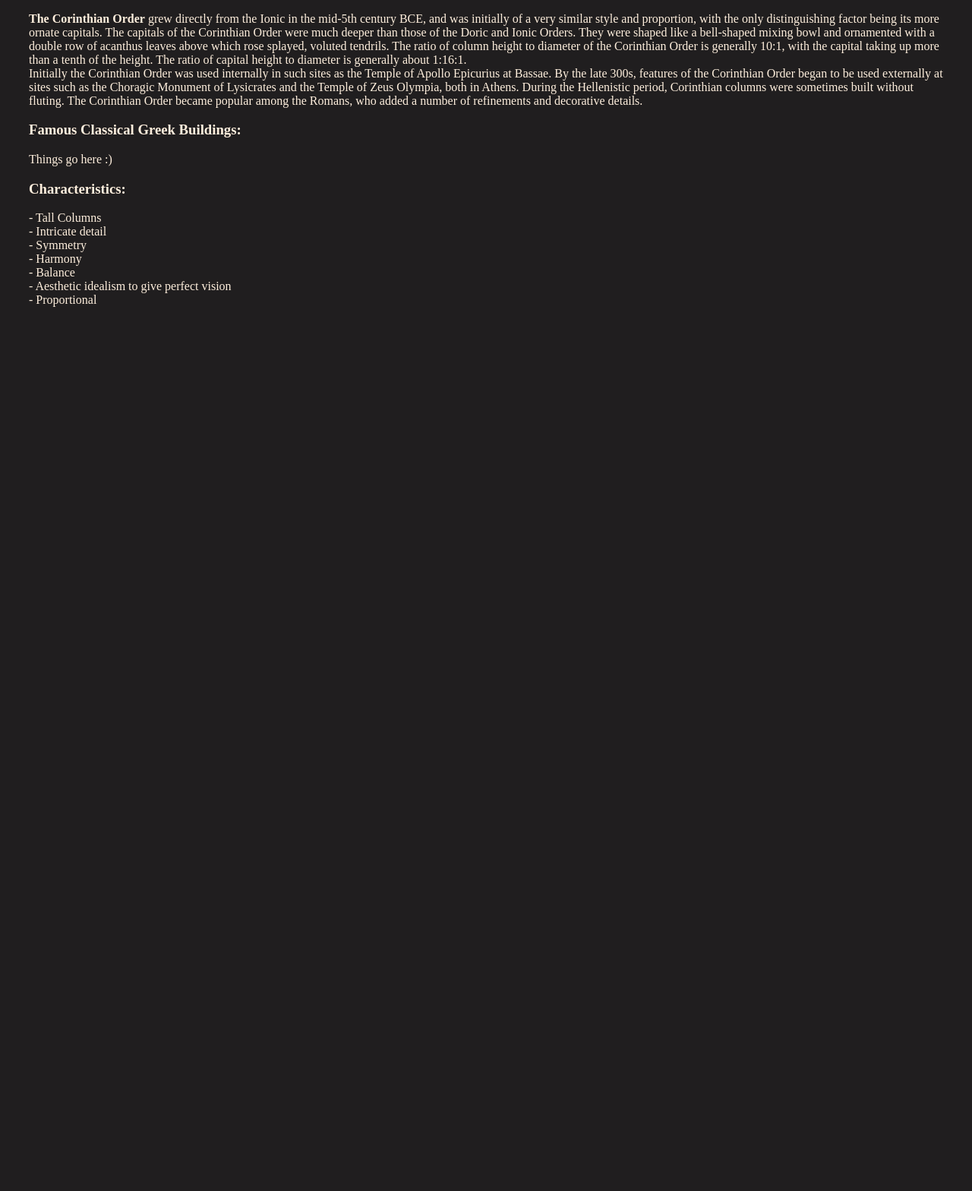
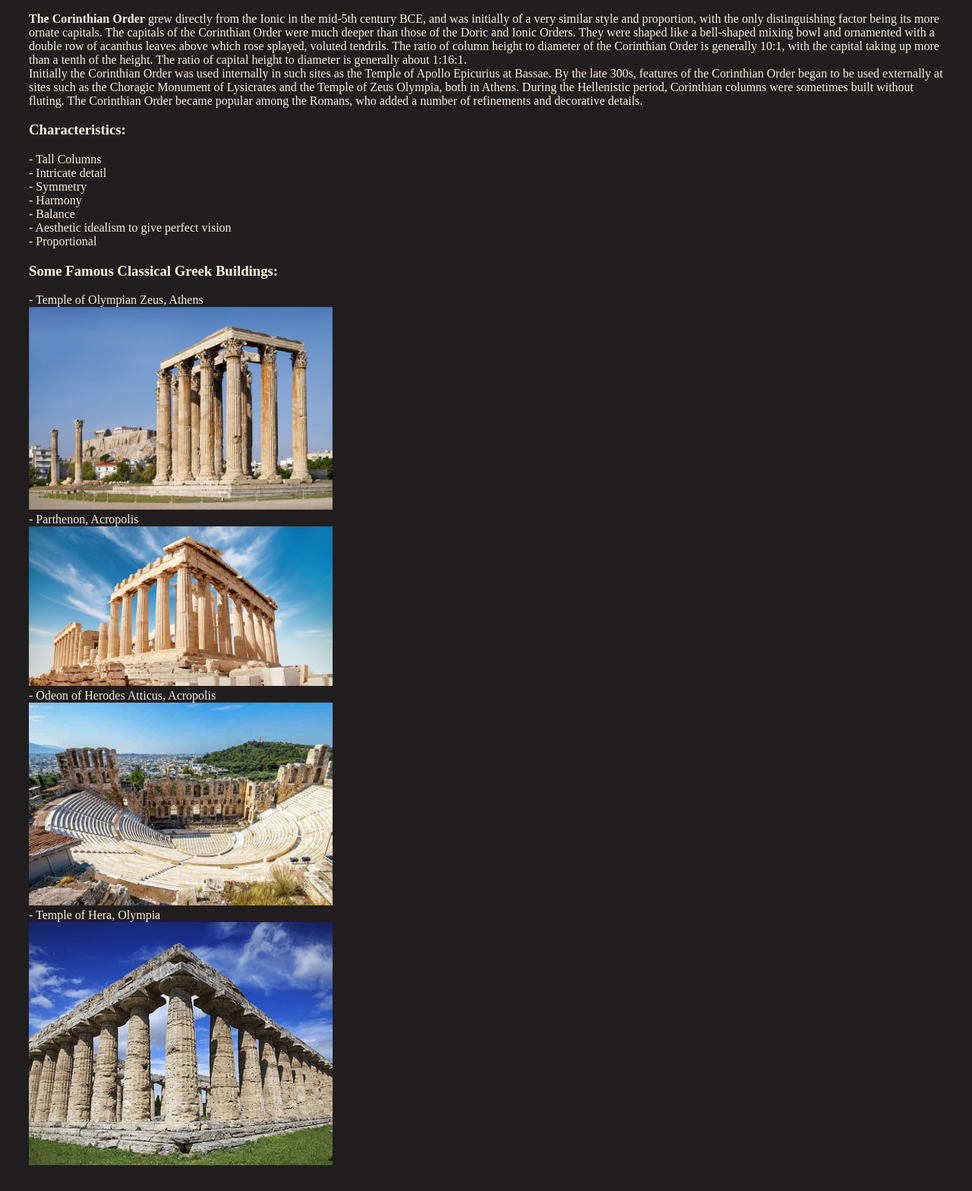
Before and after one commit to Llamalover217/eras, a Flask app: page /greek in a window 1280 px wide. Shown: the part 555-2123 px from the top of the page at 76% size. Before the commit the page ends 959 px from the top, so only its background shows below. Run offline with Flask 2, Linux system fonts and the light colour scheme.

Commit message:
photos :) on Greek page

```diff
--- a/templates/greek.html
+++ b/templates/greek.html
@@ -1,71 +1,102 @@
-{% extends 'layout.html' %}
-
-{% block main %}
+{% extends 'layout.html' %} {% block main %}
 <h3>A bit about the Greek Era:</h3>
 <p>
-    Classical Greek architecture is highly formalised in structure and decoration and is best known
-    for its temples. The Greek architectural style can be divided into 3 seperate orders:
-    the Doric Order, the Ionic Order, and the Corinthian Order.
+  Classical Greek architecture is highly formalised in structure and decoration
+  and is best known for its temples. The Greek architectural style can be
+  divided into 3 seperate orders: the Doric Order, the Ionic Order, and the
+  Corinthian Order.
 </p>
 <p>
-    <b>The Doric Order</b> developed on mainland Greece and spread to Italy.
-    Doric coloums almost always feature fluting down the length of the column, numbering up to
-    20 flutes. The flutes meet at sharp edges, called arrises.
-    Doric columns typically have no bases, with the exception of a few examples
-    dating from the Hellenistic period.
-    Pediments in the Doric style were decorated with figures in relief in early examples;
-    however, by the time the sculptures on the Parthenon were created, many pediment decorations were freestanding. <br>
-    The Parthenon is considered the most important surviving building of classical Greece and the zenith of
-    Doric Order architecture. It is a former temple on the Athenian Acropolis dedicated to the patron goddess
-    of Athens, Athena. Construction began on the Parthenon in 447 BCE, when the Athenian Empire was at its peak.
-    Construction was completed in 438 BCE, but decoration of the building continued until 432 BCE.
-    Although most architectural elements of the Parthenon belong to the Doric Order, a continuous sculptured
-    frieze in low relief that sits above the architrave belongs to the Ionic style.
+  <b>The Doric Order</b> developed on mainland Greece and spread to Italy. Doric
+  coloums almost always feature fluting down the length of the column, numbering
+  up to 20 flutes. The flutes meet at sharp edges, called arrises. Doric columns
+  typically have no bases, with the exception of a few examples dating from the
+  Hellenistic period. Pediments in the Doric style were decorated with figures
+  in relief in early examples; however, by the time the sculptures on the
+  Parthenon were created, many pediment decorations were freestanding. <br />
+  The Parthenon is considered the most important surviving building of classical
+  Greece and the zenith of Doric Order architecture. It is a former temple on
+  the Athenian Acropolis dedicated to the patron goddess of Athens, Athena.
+  Construction began on the Parthenon in 447 BCE, when the Athenian Empire was
+  at its peak. Construction was completed in 438 BCE, but decoration of the
+  building continued until 432 BCE. Although most architectural elements of the
+  Parthenon belong to the Doric Order, a continuous sculptured frieze in low
+  relief that sits above the architrave belongs to the Ionic style.
 </p>
 <p>
-    <b>The Ionic Order</b> coexisted with the Doric Order and was favored by Greek cities in Ionia,
-    Asia Minor, and the Aegean Islands. It did not evolve into a clearly defined style until the
-    mid-5th century BCE. Early Ionic temples in Asia Minor were particularly ambitious in scale. <br>
-    Ionic Order columns are fluted with narrow, shallow flutes that do not meet at a sharp edge,
-    but have a flat band between them. The usual number of flutes is 24, but there can be as many as 44.
-    The architrave is not always decorated, but more often it rises in three outwardly-stepped bands.
-    The frieze runs in a continuous band and is separated from other members by rows of small projecting blocks. <br>
-    The Ionic Order is lighter in appearance than the Doric Order, with columns that have a 9:1 ratio,
-    and the diameter and the whole entablature appears much narrower and less heavy than those of the Doric.
-    Decorations were distributed with some variation, and Ionic entablatures often featured formalized
-    bands of motifs. The external frieze often contained a continuous band of figurative sculpture of ornament,
-    though this was not always the case. Caryatids—draped female figures used as supporting members to the
-    entablature—were also a feature of the Ionic Order.
+  <b>The Ionic Order</b> coexisted with the Doric Order and was favored by Greek
+  cities in Ionia, Asia Minor, and the Aegean Islands. It did not evolve into a
+  clearly defined style until the mid-5th century BCE. Early Ionic temples in
+  Asia Minor were particularly ambitious in scale. <br />
+  Ionic Order columns are fluted with narrow, shallow flutes that do not meet at
+  a sharp edge, but have a flat band between them. The usual number of flutes is
+  24, but there can be as many as 44. The architrave is not always decorated,
+  but more often it rises in three outwardly-stepped bands. The frieze runs in a
+  continuous band and is separated from other members by rows of small
+  projecting blocks. <br />
+  The Ionic Order is lighter in appearance than the Doric Order, with columns
+  that have a 9:1 ratio, and the diameter and the whole entablature appears much
+  narrower and less heavy than those of the Doric. Decorations were distributed
+  with some variation, and Ionic entablatures often featured formalized bands of
+  motifs. The external frieze often contained a continuous band of figurative
+  sculpture of ornament, though this was not always the case. Caryatids—draped
+  female figures used as supporting members to the entablature—were also a
+  feature of the Ionic Order.
 </p>
 <p>
-    <b>The Corinthian Order</b> grew directly from the Ionic in the mid-5th century BCE, and was initially
-    of a very similar style and proportion, with the only distinguishing factor being its more ornate capitals.
-    The capitals of the Corinthian Order were much deeper than those of the Doric and Ionic Orders.
-    They were shaped like a bell-shaped mixing bowl and ornamented with a double row of acanthus leaves
-    above which rose splayed, voluted tendrils. The ratio of column height to diameter of the Corinthian Order
-    is generally 10:1, with the capital taking up more than a tenth of the height. The ratio of capital height
-    to diameter is generally about 1:16:1. <br>
-    Initially the Corinthian Order was used internally in such sites as the Temple of Apollo Epicurius at Bassae.
-    By the late 300s, features of the Corinthian Order began to be used externally at sites such as the Choragic
-    Monument of Lysicrates and the Temple of Zeus Olympia, both in Athens. During the Hellenistic period,
-    Corinthian columns were sometimes built without fluting. The Corinthian Order became popular among the Romans,
-    who added a number of refinements and decorative details.
-  </p>
-
-  <h3>Famous Classical Greek Buildings:</h3>
-  <p>
-    Things go here :)
+  <b>The Corinthian Order</b> grew directly from the Ionic in the mid-5th
+  century BCE, and was initially of a very similar style and proportion, with
+  the only distinguishing factor being its more ornate capitals. The capitals of
+  the Corinthian Order were much deeper than those of the Doric and Ionic
+  Orders. They were shaped like a bell-shaped mixing bowl and ornamented with a
+  double row of acanthus leaves above which rose splayed, voluted tendrils. The
+  ratio of column height to diameter of the Corinthian Order is generally 10:1,
+  with the capital taking up more than a tenth of the height. The ratio of
+  capital height to diameter is generally about 1:16:1. <br />
+  Initially the Corinthian Order was used internally in such sites as the Temple
+  of Apollo Epicurius at Bassae. By the late 300s, features of the Corinthian
+  Order began to be used externally at sites such as the Choragic Monument of
+  Lysicrates and the Temple of Zeus Olympia, both in Athens. During the
+  Hellenistic period, Corinthian columns were sometimes built without fluting.
+  The Corinthian Order became popular among the Romans, who added a number of
+  refinements and decorative details.
 </p>
 
 <h3>Characteristics:</h3>
 <p>
-    - Tall Columns <br>
-    - Intricate detail <br>
-    - Symmetry <br>
-    - Harmony <br>
-    - Balance <br>
-    - Aesthetic idealism to give perfect vision <br>
+  - Tall Columns <br />
+  - Intricate detail <br />
+  - Symmetry <br />
+  - Harmony <br />
+  - Balance <br />
+  - Aesthetic idealism to give perfect vision <br />
   - Proportional
 </p>
-
+<h3>Some Famous Classical Greek Buildings:</h3>
+<p>
+  - Temple of Olympian Zeus, Athens <br />
+  <img
+  src="/static/images/temple of olympian Zeus.jpeg"
+  alt="Temple of Olympian Zeus"
+  width="400px"
+  /> <br />
+  - Parthenon, Acropolis <br />
+  <img
+  src="/static/images/parthenon.jpeg"
+  alt="Parthenon"
+  width="400px"
+  /><br />
+  - Odeon of Herodes Atticus, Acropolis <br />
+  <img
+  src="/static/images/Odeon-of-Herodes-Atticus.webp"
+  alt="Odeon of Herodes Atticus"
+  width="400px"
+  /> <br />
+  - Temple of Hera, Olympia <br />
+  <img
+  src="/static/images/temple of hera.jpeg"
+  alt="Temple of Hera"
+  width="400px"
+  />
+</p>
 {% endblock main %}
```
Also changed, not shown: static/images/Odeon-of-Herodes-Atticus.webp (added), static/images/parthenon.jpeg (added), static/images/temple of hera.jpeg (added), static/images/temple of olympian Zeus.jpeg (added). Lines whose indentation alone changed are shown as unchanged.
